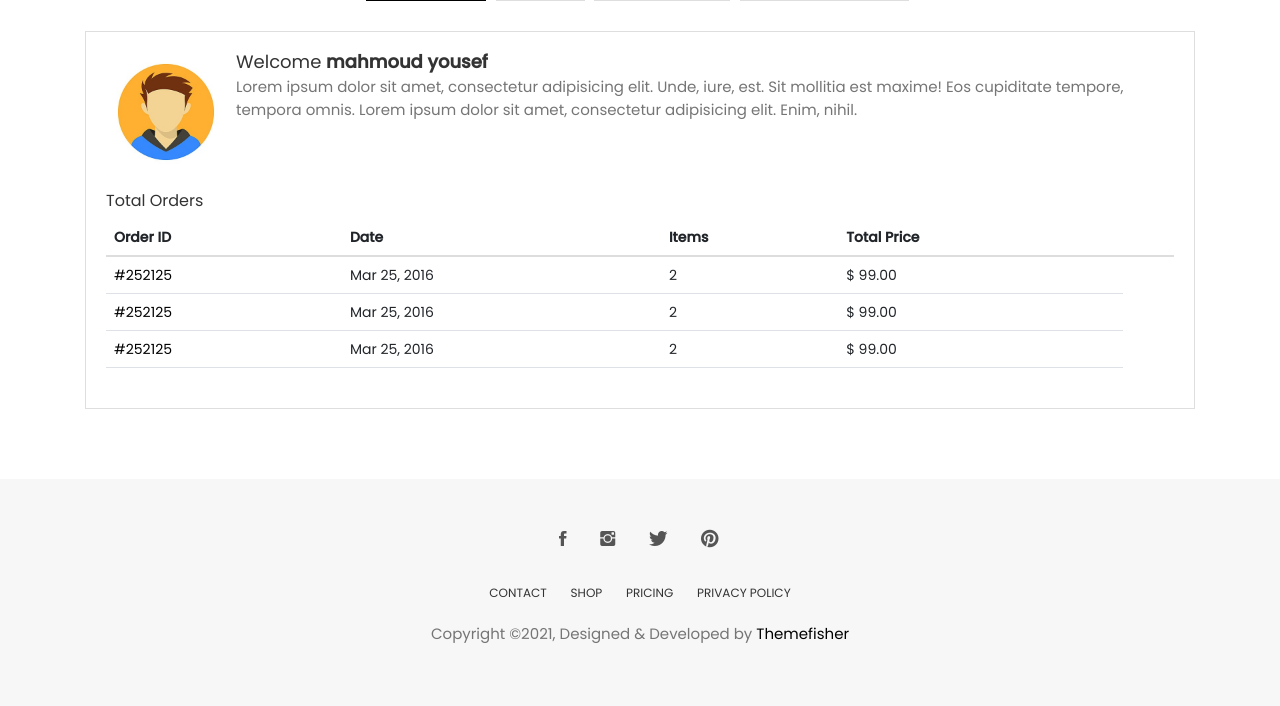
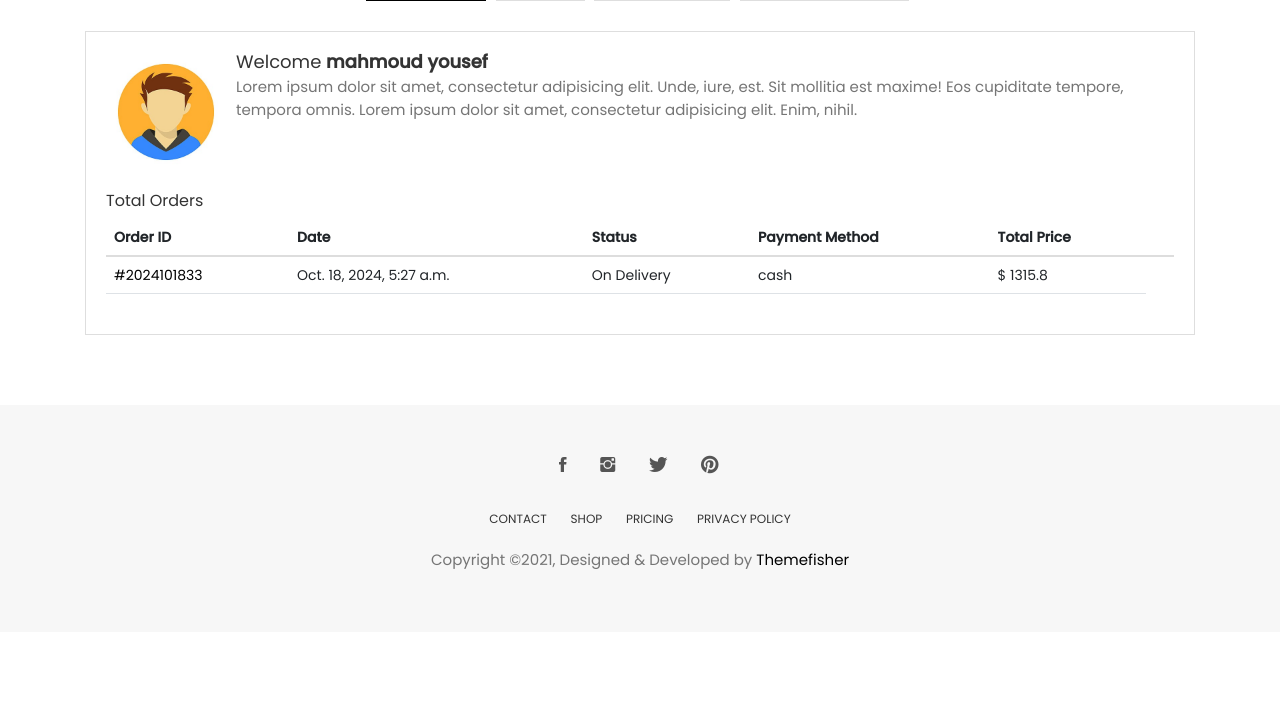
Before and after one commit to Mmy2000/aviato-shopper, a Django app: page /accounts/dashboard/ in a window 1280 px wide. Shown: the part 477-1183 px from the top of the page. After the commit the page ends 1046 px from the top, so only its background shows below. Run offline with Django 4.2, Linux system fonts and the light colour scheme; a user stored in the database is signed in; data comes from the database, SQL or seed files in the repository; both versions use the stored data as it was after the commit; data that the repository does not hold is empty; some libraries are stand-ins or nearby versions; some web fonts are replaced.

Commit message:
create payment orders page

```diff
--- a/accounts/templates/accounts/change_password.html
+++ b/accounts/templates/accounts/change_password.html
@@ -30,7 +30,7 @@ Change Password
             <div class="col-md-12">
                 <ul class="list-inline dashboard-menu text-center">
                     <li><a class="" href="{% url 'dashboard' %}">Dashboard</a></li>
-                    <li><a href="order.html">Orders</a></li>
+                    <li><a href="{% url 'orders'%}">Orders</a></li>
                     <li><a href="{% url 'profile' %}">Profile Details</a></li>
                     <li><a class="active" href="{% url 'change_password' %}">Change Password</a></li>
                 </ul>
--- a/accounts/templates/profile/dashboard.html
+++ b/accounts/templates/profile/dashboard.html
@@ -29,7 +29,7 @@ Dashboard
 			<div class="col-md-12">
 				<ul class="list-inline dashboard-menu text-center">
 					<li><a class="active" href="{% url 'dashboard' %}">Dashboard</a></li>
-					<li><a href="order.html">Orders</a></li>
+					<li><a href="{% url 'orders'%}">Orders</a></li>
 					<li><a href="{% url 'profile' %}">Profile Details</a></li>
                     <li><a href="{% url 'change_password' %}">Change Password</a></li>
 				</ul>
@@ -52,30 +52,22 @@ Dashboard
 									<tr>
 										<th>Order ID</th>
 										<th>Date</th>
-										<th>Items</th>
+										<th>Status</th>
+										<th>Payment Method</th>
 										<th>Total Price</th>
 										<th></th>
 									</tr>
 								</thead>
 								<tbody>
+									{% for order in orders %}
 									<tr>
-										<td><a href="#!">#252125</a></td>
-										<td>Mar 25, 2016</td>
-										<td>2</td>
-										<td>$ 99.00</td>
+										<td><a href="#!">#{{order.order_number}}</a></td>
+										<td>{{order.created_at}}</td>
+										<td>{{order.status}}</td>
+										<td>{{order.payment_method}}</td>
+										<td>$ {{order.order_total}}</td>
 									</tr>
-									<tr>
-										<td><a href="#!">#252125</a></td>
-										<td>Mar 25, 2016</td>
-										<td>2</td>
-										<td>$ 99.00</td>
-									</tr>
-									<tr>
-										<td><a href="#!">#252125</a></td>
-										<td>Mar 25, 2016</td>
-										<td>2</td>
-										<td>$ 99.00</td>
-									</tr>
+									{% endfor %}
 								</tbody>
 							</table>
 						</div>
--- a/accounts/templates/profile/profile.html
+++ b/accounts/templates/profile/profile.html
@@ -29,7 +29,7 @@ Profile
             <div class="col-md-12">
                 <ul class="list-inline dashboard-menu text-center">
                     <li><a class="" href="{% url 'dashboard' %}">Dashboard</a></li>
-                    <li><a href="order.html">Orders</a></li>
+                    <li><a href="{% url 'orders'%}">Orders</a></li>
                     <li><a class="active" href="{% url 'profile' %}">Profile Details</a></li>
                     <li><a href="{% url 'change_password' %}">Change Password</a></li>
                 </ul>
--- a/accounts/urls.py
+++ b/accounts/urls.py
@@ -11,4 +11,5 @@ urlpatterns = [
     path('activate/<uidb64>/<token>/', views.activate, name='activate'),
     path('profile/' , views.profile , name="profile" ),
     path('dashboard/' , views.dashboard , name="dashboard" ),
+    path('orders/' , views.orders , name="orders" ),
 ]
--- a/accounts/views.py
+++ b/accounts/views.py
@@ -2,6 +2,7 @@ from django.shortcuts import render , redirect , get_object_or_404
 
 from cart.cart_utils import _cart_id
 from cart.models import Cart, CartItem
+from order.models import Order
 from .forms import RegistrationForm , UserForm , ProfileForm
 from .models import User , Profile
 from django.contrib import messages, auth
@@ -254,6 +255,19 @@ def change_password(request):
 @login_required(login_url='login')
 def dashboard(request):
     profile=Profile.objects.get(user=request.user)
+    orders = Order.objects.order_by('-created_at').filter(user_id=request.user.id,is_orderd=True)
+    orders_count = orders.count()
     return render(request,'profile/dashboard.html',{
         'profile':profile,
+        'orders':orders,
+        'orders_count':orders_count,
     })
+
+
+@login_required(login_url='login')
+def orders(request):
+    orders = Order.objects.filter(user=request.user,is_orderd=True).order_by('-created_at')
+    context = {
+        'orders':orders,
+    }
+    return render(request , 'profile/orders.html' , context)
```
Also changed, not shown: accounts/templates/profile/orders.html (added, +66 -0 lines), db.sqlite3.
